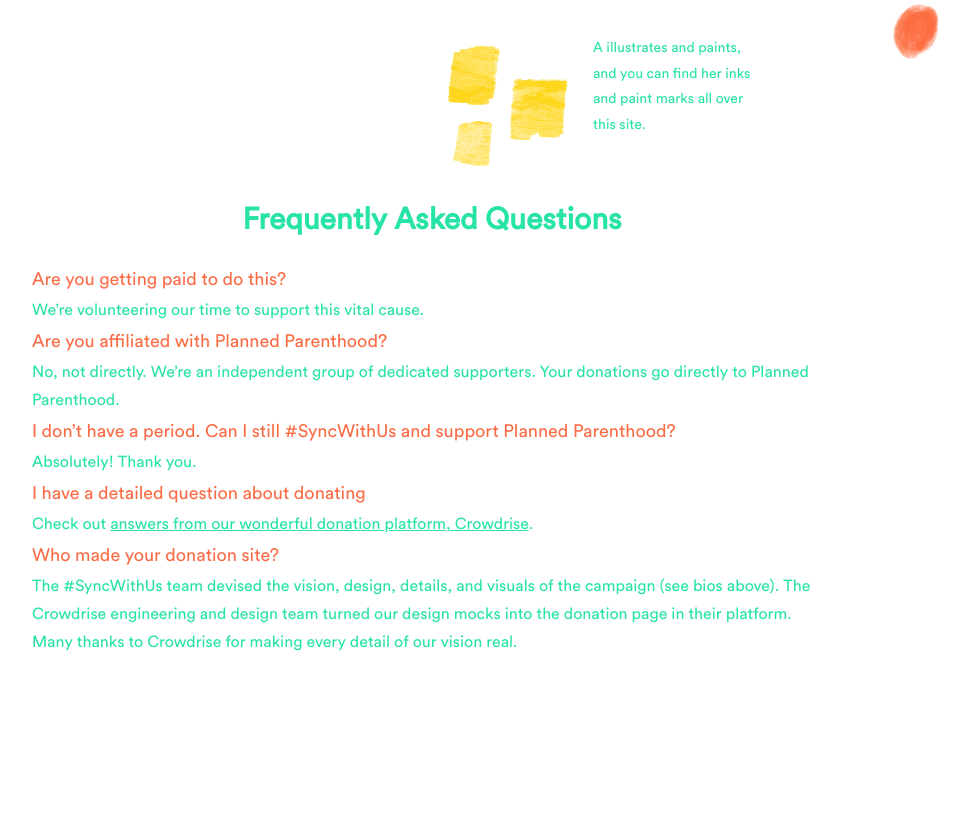
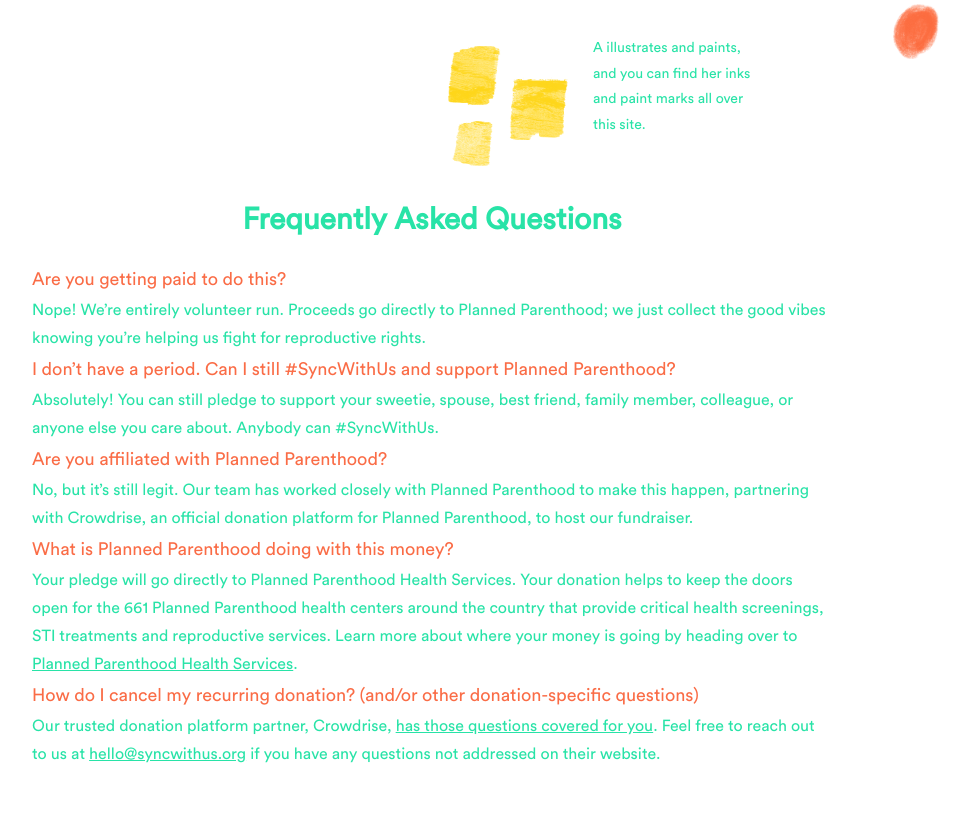
Before and after one commit to jackowayed/syncwithus-landing, a Flask app: page /about in a window 1280 px wide. Shown: the part 2776-3595 px from the top of the page, without its empty margins (208-1178 px from the left). Before the commit the page ends 3427 px from the top, so only its background shows below. Run offline with Flask 2, Linux system fonts and the light colour scheme; some libraries are stand-ins or nearby versions.

Commit message:
FAQ changes

```diff
--- a/templates/about.html
+++ b/templates/about.html
@@ -105,16 +105,15 @@
         <h1>Frequently Asked Questions</h1>
 
         <p class="question" id="faq">Are you getting paid to do this?</p>
-        <p class="answer">We’re volunteering our time to support this vital cause.</p>
-
+        <p class="answer">Nope! We’re entirely volunteer run. Proceeds go directly to Planned Parenthood; we just collect the good vibes knowing you’re helping us fight for reproductive rights.</p>
+        <p class="question">I don’t have a period. Can I still #SyncWithUs and support Planned Parenthood?</p>
+        <p class="answer">Absolutely! You can still pledge to support your sweetie, spouse, best friend, family member, colleague, or anyone else you care about. Anybody can #SyncWithUs.</p>
         <p class="question">Are you affiliated with Planned Parenthood?</p>
-        <p class="answer"> No, not directly. We’re an independent group of dedicated supporters. Your donations go directly to Planned Parenthood.</p>
-        <p class="question">I don’t have a period. Can I still #SyncWithUs and support Planned Parenthood?</p>
-        <p class="answer">Absolutely!  Thank you.</p>
-        <p class="question">I have a detailed question about donating</p>
-        <p class="answer">Check out <a href="https://support.crowdrise.com/hc/en-us/categories/200104004-Donating-on-CrowdRise">answers from our wonderful donation platform, Crowdrise</a>.</p>
-        <p class="question">Who made your donation site?</p>
-        <p class="answer">The #SyncWithUs team devised the vision, design, details, and visuals of the campaign (see bios above). The Crowdrise engineering and design team turned our design mocks into the donation page in their platform. Many thanks to Crowdrise for making every detail of our vision real.</p>
+        <p class="answer">No, but it’s still legit. Our team has worked closely with Planned Parenthood to make this happen, partnering with Crowdrise, an official donation platform for Planned Parenthood, to host our fundraiser.</p>
+        <p class="question">What is Planned Parenthood doing with this money?</p>
+        <p class="answer">Your pledge will go directly to Planned Parenthood Health Services. Your donation helps to keep the doors open for the 661 Planned Parenthood health centers around the country that provide critical health screenings, STI treatments and reproductive services. Learn more about where your money is going by heading over to <a href="https://www.plannedparenthood.org/learn">Planned Parenthood Health Services</a>.</p>
+        <p class="question">How do I cancel my recurring donation? (and/or other donation-specific questions)</p>
+        <p class="answer">Our trusted donation platform partner, Crowdrise, <a href="https://support.crowdrise.com/hc/en-us/categories/200104004-Donating-on-CrowdRise">has those questions covered for you</a>. Feel free to reach out to us at <a href="mailto:hello@syncwithus.org?Subject=Donation%20Question">hello@syncwithus.org</a> if you have any questions not addressed on their website.</p>
     </div>
 
 
```
